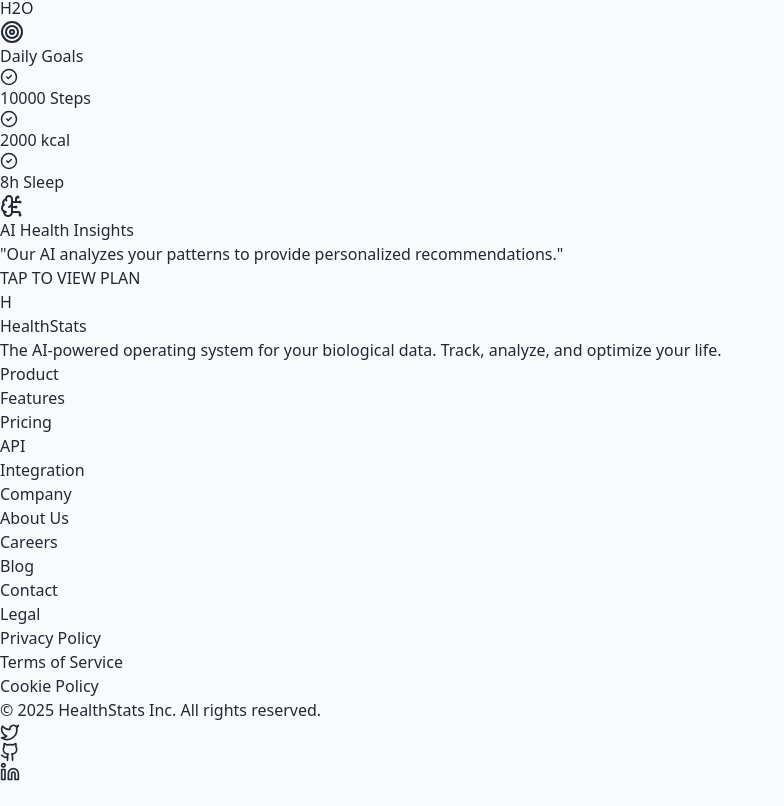
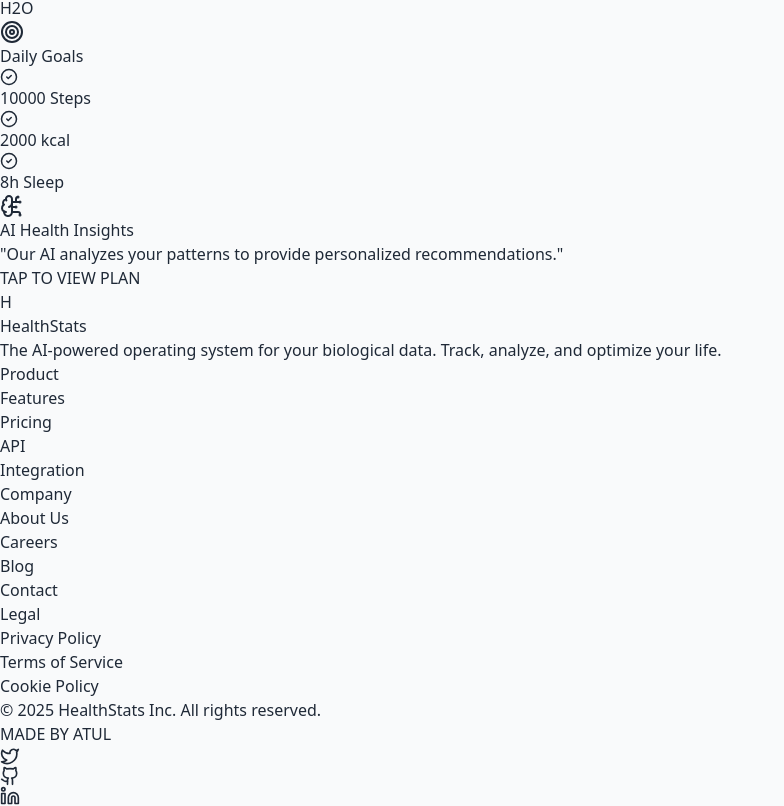
Before and after one commit to atulxverma/Health-Stats, a React (Vite) app: page / in a window 1280 px wide. Shown: the part 1398-2204 px from the top of the page, without its empty margins (0-784 px from the left). Before the commit the page ends 2180 px from the top, so only its background shows below. Built offline with nearby package versions, Linux system fonts and the light colour scheme; no server answers.

Commit message:
made by Atul

```diff
--- a/src/components/Footer.jsx
+++ b/src/components/Footer.jsx
@@ -60,6 +60,8 @@
             © {new Date().getFullYear()} HealthStats Inc. All rights reserved.
           </p>
 
+          <div className="text-slate-600 text-xs pr-8">MADE BY <span className="font-bold text-orange-400">ATUL</span></div>
+
           <div className="flex items-center gap-6">
             <a href="#" className="text-slate-400 hover:text-indigo-600 transition-colors"><Twitter size={20} /></a>
             <a href="#" className="text-slate-400 hover:text-indigo-600 transition-colors"><Github size={20} /></a>
```
